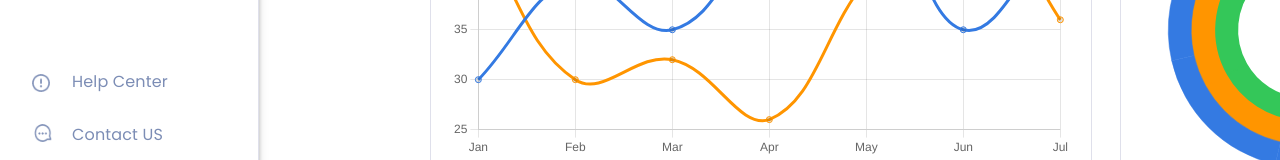
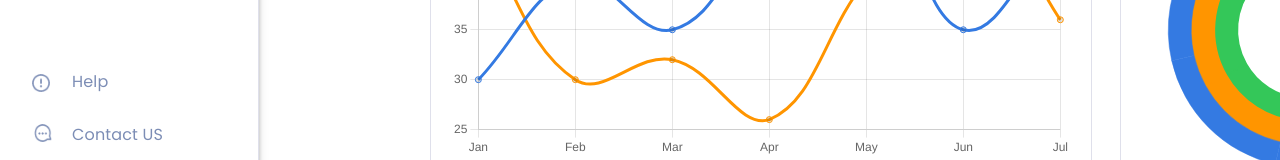
Before and after one commit to arashkhattal/React-dashboard, a React (Create React App) app: page / in a window 1280 px wide. Shown: the part 483-643 px from the top of the page. Built offline with nearby package versions, Linux system fonts and the light colour scheme.

Commit message:
Update Sidebar.js

```diff
--- a/src/components/Sidebar.js
+++ b/src/components/Sidebar.js
@@ -118,7 +118,7 @@ function Sidebar() {
               }}
             >
               <img src={help} alt=" " className="Image9" />
-              Help Center
+              Help
             </Typography>
             <Typography
               className="Logout"
```
